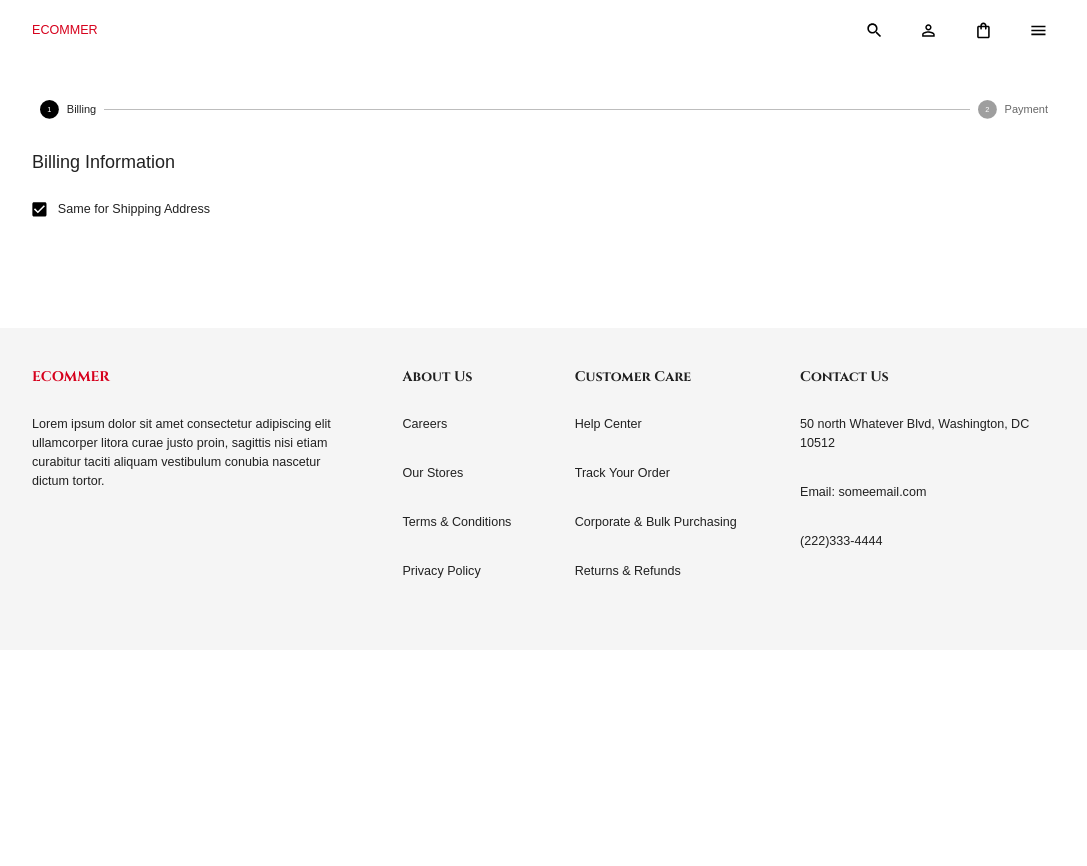
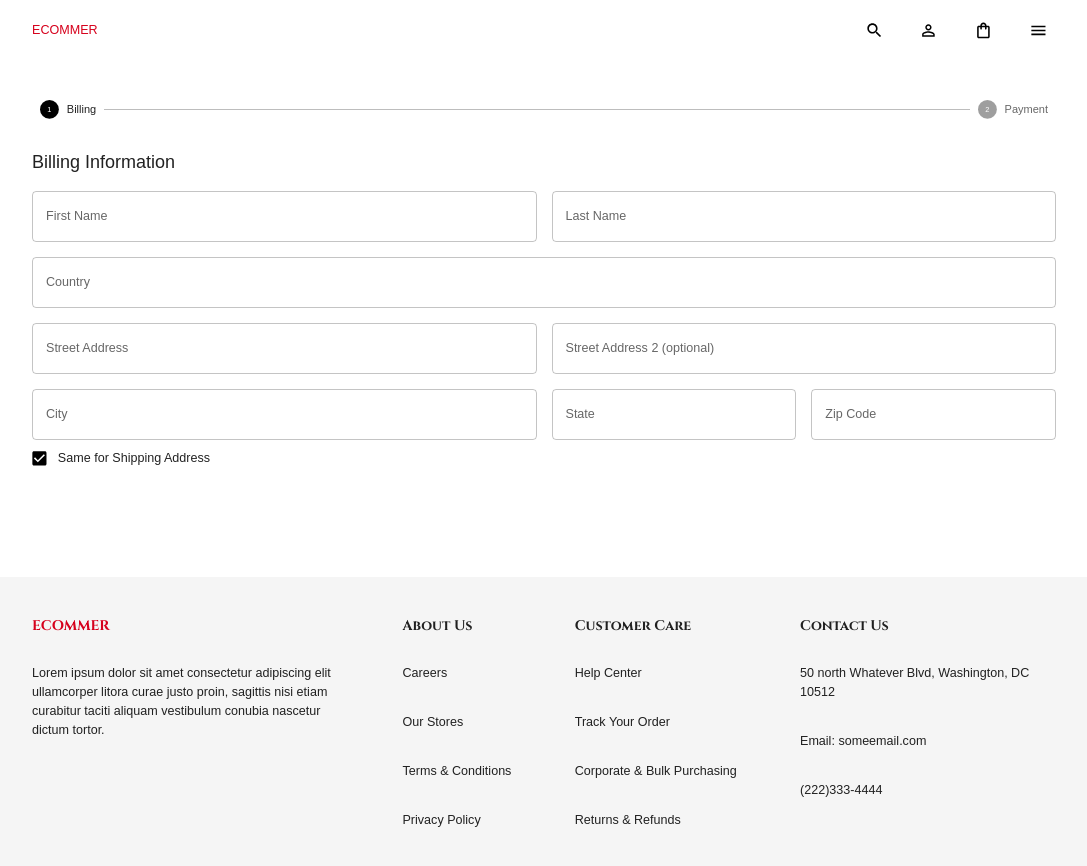
Before and after one commit to tiagosousa10/e-commerce-app, a React (Create React App) app in the folder client/: page /checkout in a window 1280 px wide. Shown: the top 866 px of the page, without its empty margins (96-1183 px from the left). Before the commit the page ends 800 px from the top, so only its background shows below. Built offline with nearby package versions, Linux system fonts and the light colour scheme; a web font is replaced by a local one.

Commit message:
all fields added

```diff
--- a/client/src/scenes/checkout/AddressForm.jsx
+++ b/client/src/scenes/checkout/AddressForm.jsx
@@ -3,7 +3,7 @@ import { getIn } from "formik"
 
 const AddressForm = ({
    type,
-   value,
+   values,
    errors,
    touched,
    handleBlur,
@@ -33,7 +33,105 @@ const AddressForm = ({
       sx={{
          "& > div" : {gridColumn: isNonMobile ? undefined : "span 4"},
       }}
-    ></Box>
+    >
+      <TextField
+        fullWidth
+        type="text"
+        label="First Name"
+        onBlur={handleBlur}
+        onChange={handleChange}
+        value={values.firstName}
+        name={formattedName("firstName")}
+        error={formattedError("firstName")}
+        helperText={formattedHelper("firstName")}
+        sx={{ gridColumn: "span 2" }}
+      />
+      <TextField
+        fullWidth
+        type="text"
+        label="Last Name"
+        onBlur={handleBlur}
+        onChange={handleChange}
+        value={values.lastName}
+        name={formattedName("lastName")}
+        error={formattedError("lastName")}
+        helperText={formattedHelper("lastName")}
+        sx={{ gridColumn: "span 2" }}
+      />
+      <TextField
+        fullWidth
+        type="text"
+        label="Country"
+        onBlur={handleBlur}
+        onChange={handleChange}
+        value={values.country}
+        name={formattedName("country")}
+        error={formattedError("country")}
+        helperText={formattedHelper("country")}
+        sx={{ gridColumn: "span 4" }}
+      />
+      <TextField
+        fullWidth
+        type="text"
+        label="Street Address"
+        onBlur={handleBlur}
+        onChange={handleChange}
+        value={values.street1}
+        name={formattedName("street1")}
+        error={formattedError("street1")}
+        helperText={formattedHelper("street1")}
+        sx={{ gridColumn: "span 2" }}
+      />
+      <TextField
+        fullWidth
+        type="text"
+        label="Street Address 2 (optional)"
+        onBlur={handleBlur}
+        onChange={handleChange}
+        value={values.street2}
+        name={formattedName("street2")}
+        error={formattedError("street2")}
+        helperText={formattedHelper("street2")}
+        sx={{ gridColumn: "span 2" }}
+      />
+      <TextField
+        fullWidth
+        type="text"
+        label="City"
+        onBlur={handleBlur}
+        onChange={handleChange}
+        value={values.city}
+        name={formattedName("city")}
+        error={formattedError("city")}
+        helperText={formattedHelper("city")}
+        sx={{ gridColumn: "span 2" }}
+      />
+      <TextField
+        fullWidth
+        type="text"
+        label="State"
+        onBlur={handleBlur}
+        onChange={handleChange}
+        value={values.state}
+        name={formattedName("state")}
+        error={formattedError("state")}
+        helperText={formattedHelper("state")}
+        sx={{ gridColumn: "1fr" }}
+      />
+      <TextField
+        fullWidth
+        type="text"
+        label="Zip Code"
+        onBlur={handleBlur}
+        onChange={handleChange}
+        value={values.zipCode}
+        name={formattedName("zipCode")}
+        error={formattedError("zipCode")}
+        helperText={formattedHelper("zipCode")}
+        sx={{ gridColumn: "1fr" }}
+      />
+
+    </Box>
   )
 }
 
--- a/client/src/scenes/checkout/Shipping.jsx
+++ b/client/src/scenes/checkout/Shipping.jsx
@@ -21,7 +21,7 @@ const Shipping = ({
             </Typography>
             <AddressForm
                type="billingAddress"
-               value={values.billingAddress}
+               values={values.billingAddress}
                errors={errors}
                touched={touched}
                handleBlur={handleBlur}
@@ -49,7 +49,7 @@ const Shipping = ({
                </Typography>
                <AddressForm
                type="shippingAddress"
-               value={values.shippingAddress}
+               values={values.shippingAddress}
                errors={errors}
                touched={touched}
                handleBlur={handleBlur}
```
